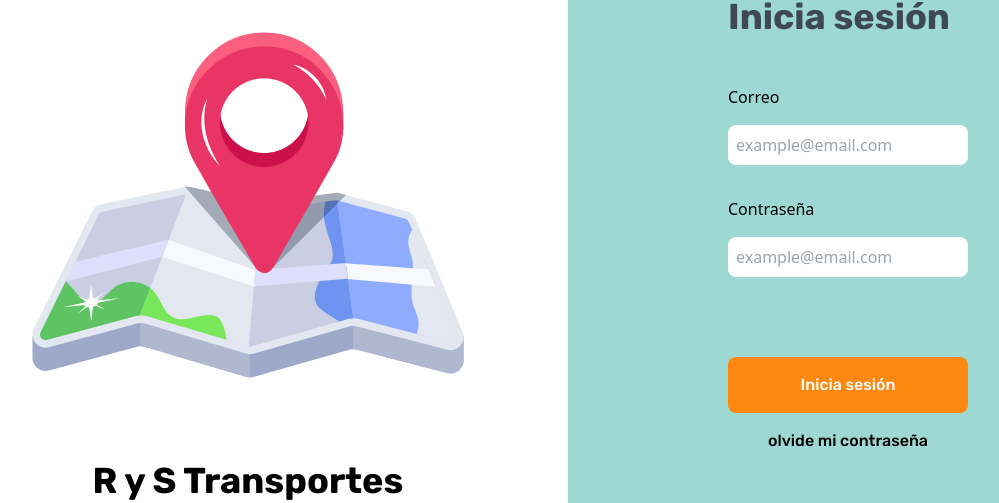
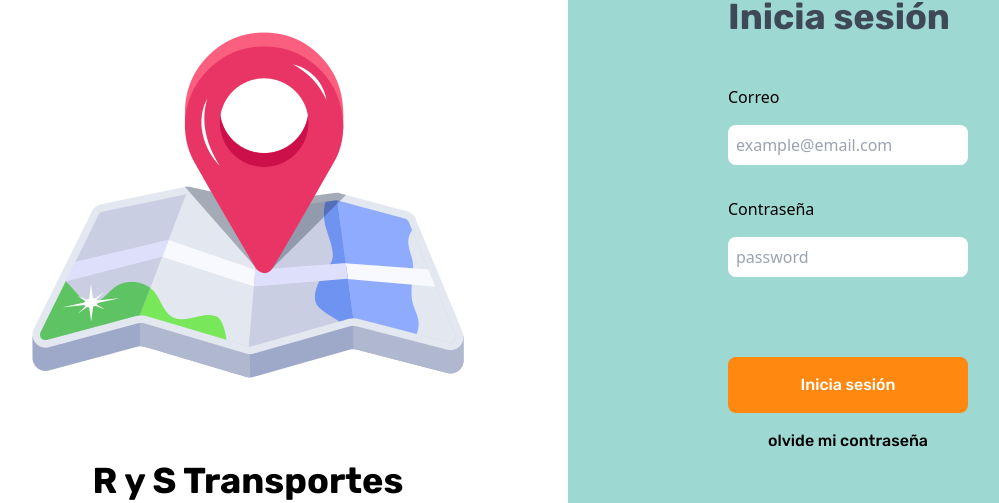
Before and after one commit to Sebs14/RyS-ACA-Web-App, a Next.js app: page / in a window 1280 px wide. Shown: the part 175-678 px from the top of the page, without its empty margins (72-1071 px from the left). Built offline with nearby package versions, Linux system fonts and the light colour scheme.

Commit message:
feat: :sparkles: Now logIn view is a component
Migrate logIn view and made it a component

```diff
--- a/src/app/page.js
+++ b/src/app/page.js
@@ -1,30 +1,11 @@
+import LogIn from "@/components/LogIn";
 import Image from "next/image";
 import Link from "next/link";
 
 export default function Home() {
   return (
-    <main className="flex min-h-screen items-center justify-between ">
-      <div className="flex flex-col items-center justify-center w-[50%]">
-        <Image width={512} height={512} src={'/logIn.jpg'}/>
-        <h1 className=" text-4xl font-rubik font-bold">R y S Transportes</h1>
-      </div>
-      <div className="flex flex-col items-start pl-40 justify-center w-[50%] bg-[#9DD9D2] min-h-screen">
-        <h2 className="font-bold text-[#3E4856] font-rubik text-4xl text-left pb-12">Inicia sesión</h2>
-        <form className="flex flex-col items-start justify-center w-[50%]">
-          <label className=" font-medium pb-4">
-            Correo
-          </label>
-          <input className=" rounded-lg py-2 px-2 w-full" placeholder="example@email.com">
-          </input>
-          <label className=" font-medium pt-8 pb-4">
-            Contraseña
-          </label>
-          <input className=" rounded-lg py-2 px-2 w-full" placeholder="example@email.com">
-          </input>
-          <button className="mt-20 py-4 text-center w-full font-medium font-rubik text-white bg-[#FF8811] rounded-lg">Inicia sesión</button>
-          <Link href="/" className="mt-4 w-full text-center font-medium font-rubik">olvide mi contraseña</Link>
-        </form>
-      </div>
+    <main>
+      <LogIn/>
     </main>
   );
 }
--- /dev/null
+++ b/src/components/logIn.jsx
@@ -0,0 +1,44 @@
+import React from "react";
+import Image from "next/image";
+import Link from "next/link";
+
+const LogIn = () => {
+  return (
+    <article className="flex min-h-screen items-center justify-between">
+      <div className="flex flex-col items-center justify-center w-[50%]">
+        <Image width={512} height={512} src={"/logIn.jpg"} />
+        <h1 className=" text-4xl font-rubik font-bold">R y S Transportes</h1>
+      </div>
+      <div className="flex flex-col items-start pl-40 justify-center w-[50%] bg-[#9DD9D2] min-h-screen">
+        <h2 className="font-bold text-[#3E4856] font-rubik text-4xl text-left pb-12">
+          Inicia sesión
+        </h2>
+        <form className="flex flex-col items-start justify-center w-[50%]">
+          <label className=" font-medium pb-4">Correo</label>
+          <input
+            type={"email"}
+            className=" rounded-lg py-2 px-2 w-full"
+            placeholder="example@email.com"
+          ></input>
+          <label className=" font-medium pt-8 pb-4">Contraseña</label>
+          <input
+            type={"password"}
+            className=" rounded-lg py-2 px-2 w-full"
+            placeholder="password"
+          ></input>
+          <button className="mt-20 py-4 text-center w-full font-medium font-rubik text-white bg-[#FF8811] rounded-lg">
+            Inicia sesión
+          </button>
+          <Link
+            href="/"
+            className="mt-4 w-full text-center font-medium font-rubik"
+          >
+            olvide mi contraseña
+          </Link>
+        </form>
+      </div>
+    </article>
+  );
+};
+
+export default LogIn;
```
